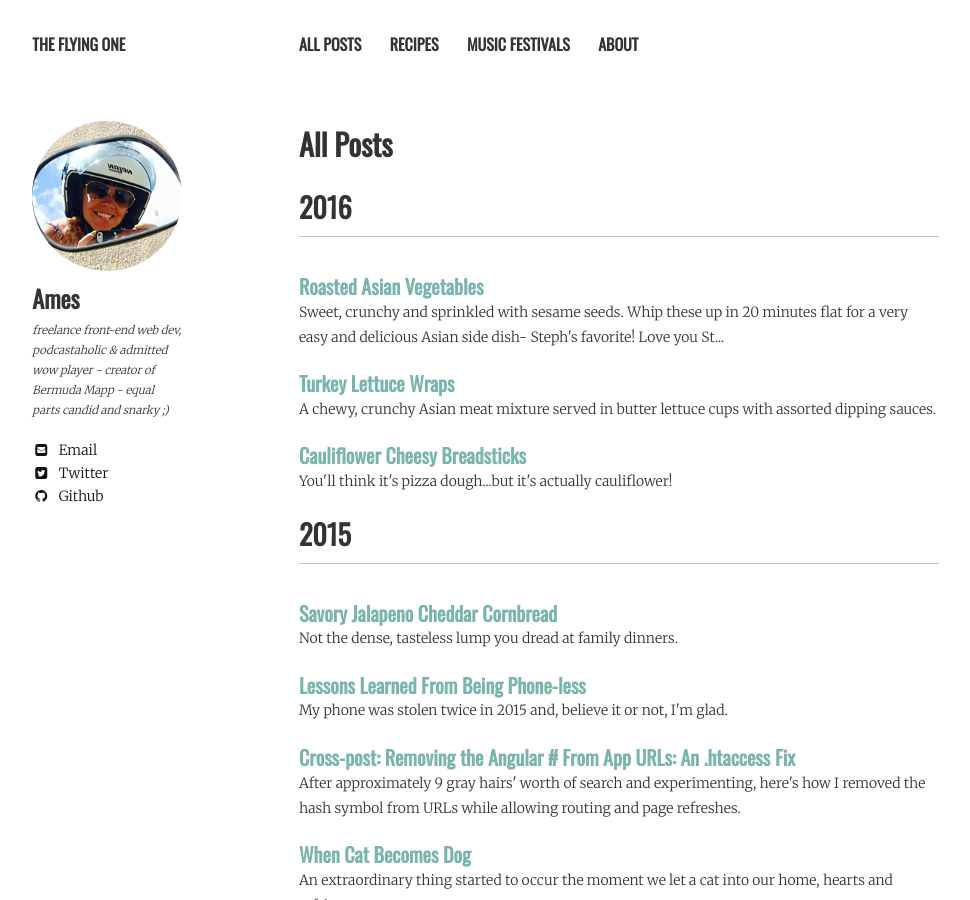
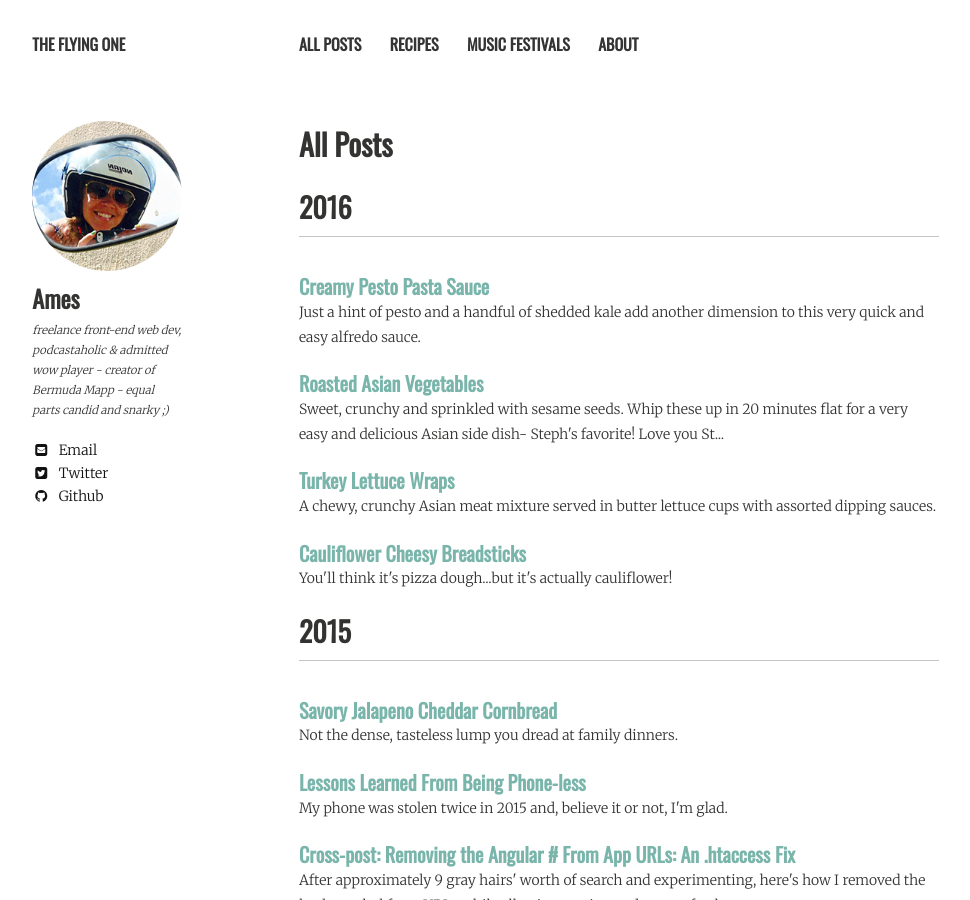
Before and after one commit to amypeniston/blog, a Jekyll site: the page built from posts/index.md, in a window 1280 px wide and 900 px high. Shown: the whole window, without its empty margins (21-991 px from the left). Built offline with Jekyll 4.4.1, drawn with Linux system fonts in a browser that asks for light colours; nearby versions of some CDN libraries; part of the change alters nothing that is shown.

Commit message:
Added Creamy Pesto Pasta Sauce Recipe

```diff
--- /dev/null
+++ b/_posts/2016-04-02-creamy-pesto-pasta-sauce.markdown
@@ -0,0 +1,34 @@
+---
+layout: post
+title: "Creamy Pesto Pasta Sauce"
+modified:
+categories:
+excerpt: Just a hint of pesto and a handful of shedded kale add another dimension to this very quick and easy alfredo sauce.
+tags: [pesto, kale, pasta, sauce]
+image:
+  feature:
+date: 2016-04-02T18:53:58-03:00
+---
+
+*Just a hint of pesto and a handful of shedded kale add another dimension to this very quick and easy alfredo sauce. This sauce goes great with Edamame & Mung bean noodles or tri-color bowties.*
+
+> olive oil
+> bunch of kale, shredded or chopped finely
+> 1/2 stick butter
+> 6 cloves garlic, minced
+> 2 teaspoons flour
+> 2 cups milk
+> 1 cup shredded dubliner or other sharp cheddar
+> 1/2 cup cubed muenster or other melting cheese
+> 3 teaspoons garlic powder
+> salt and pepper to taste
+
+* Drizzle kale with olive oil and sauteé in a medium saucepan until wilted and fragrant. Set kale aside.
+* In the same pot melt the butter.
+* Add the garlic and sauteé until it starts to color.
+* Remove pot from heat and stir in flour until the mixture becomes smooth.
+* Slowly incorporate the milk and stir again to combine.
+* Return to heat and bring to a simmer to thicken.
+* Add the kale, cheese and spices and continue to heat until sauce comes together.
+
+Makes 4 servings.
--- a/recipes/index.md
+++ b/recipes/index.md
@@ -97,3 +97,4 @@ image:
 #### Fundamentals
 * [Graham Cracker Crust](/graham-cracker-crust/)
 * [Parmesan Kale Pesto](/parmesan-kale-pesto/)
+* [Creamy Pesto Pasta Sauce](/creamy-pesto-pasta-sauce)
```
